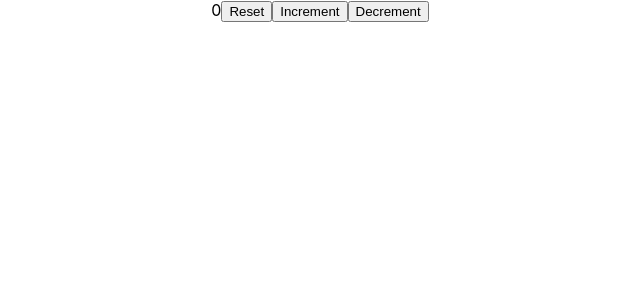
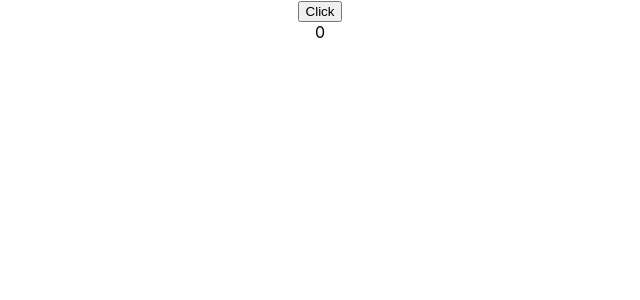
Before and after one commit to hardikd-zignuts/React-Practice, a React (Create React App) app: page / in a window 1280 px wide. Shown: the top 300 px of the page, without its empty margins (320-960 px from the left). Built offline with nearby package versions, Linux system fonts and the light colour scheme.

Commit message:
Use Effect dependencies Array

```diff
--- a/src/App.js
+++ b/src/App.js
@@ -1,11 +1,11 @@
 import "./App.css";
-import CounterPrevState from "./components/CounterPrevState";
+import TitleEffect from "./components/TitleEffect";
 
 function App() {
   return (
     <>
       <div className="App">
-        <CounterPrevState />
+        <TitleEffect />
       </div>
     </>
   );
--- /dev/null
+++ b/src/components/TitleEffect.jsx
@@ -0,0 +1,18 @@
+import React, { useEffect, useState } from "react";
+
+const TitleEffect = () => {
+  const [count, setCount] = useState(0);
+  useEffect(() => {
+    document.title = `clicked ${count} time`;
+  }, [count]);
+  return (
+    <div>
+      <button onClick={() => setCount((prevState) => prevState + 1)}>
+        Click
+      </button>
+      <div>{count}</div>
+    </div>
+  );
+};
+
+export default TitleEffect;
```
